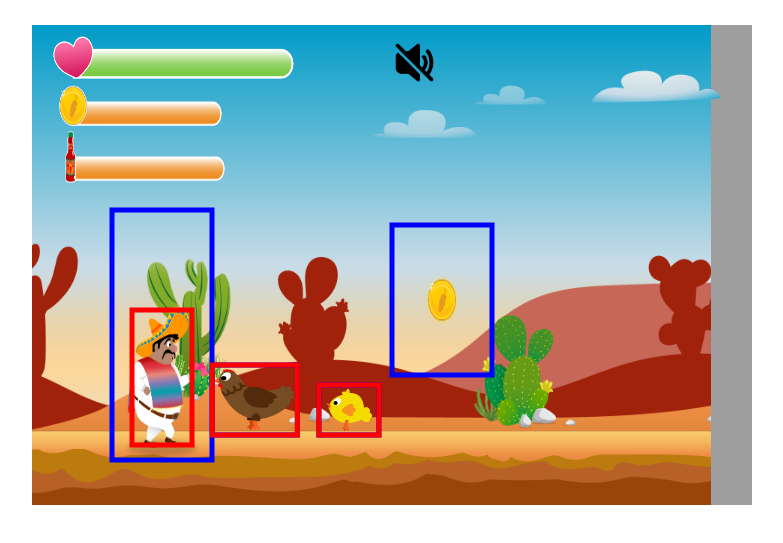
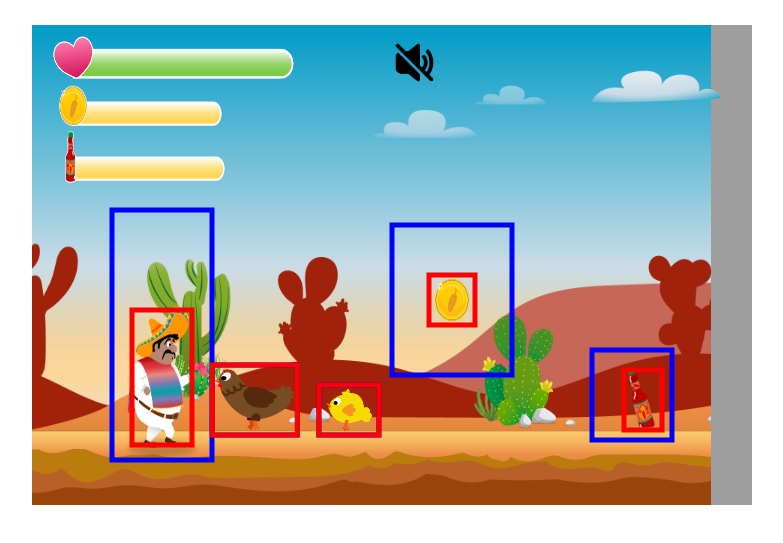
Before and after one commit to Phillipcodes/El_pollo_loco, a plain HTML site: page index.html in a window 1280 px wide. Shown: the part 185-728 px from the top of the page, without its empty margins (248-1031 px from the left). Drawn offline with Linux system fonts and the light colour scheme; animation ran at ten frames a second.

Commit message:
update 0.65v

```diff
--- /dev/null
+++ b/classes/bottle.class.js
@@ -0,0 +1,22 @@
+class Bottle extends DrawableObject {
+    img;
+    height = 90;
+    width = 80;
+
+    offset = {
+        top: 20, //offset x iist links y top  width is right height is bottom
+        bottom:10,
+        left: 32,
+        right: 10,
+      };
+
+    constructor(group,index) {
+        super().loadImage('./img/6_salsa_bottle/1_salsa_bottle_on_ground.png');
+        this.x = this.setCollectablesPoint(group,index) +200
+        this.y = 325
+
+
+
+     }
+
+}
--- a/classes/bottle_bar.class.js
+++ b/classes/bottle_bar.class.js
@@ -20,7 +20,7 @@ this.x = 25
 this.y = 100
 this.height = 65
 this.width = 170
-this.setPercentage(100);
+this.setPercentage(0);
 }
 
 setPercentage(percentage) {
@@ -33,15 +33,15 @@ this.img = this.imageCache[path];
 resolveImageIndex() {
 if(this.percentage == 100) {
 return 5;
-} else if (this.percentage > 80) {
+} else if (this.percentage >= 80) {
 return 4;
-}else if (this.percentage > 60) {
+}else if (this.percentage >= 60) {
 return 3;
 }
-else if (this.percentage > 40) {
+else if (this.percentage >= 40) {
 return 2;
 }
-else if (this.percentage > 20) {
+else if (this.percentage >= 20) {
 return 1;
 }else   {
 return 0;
--- a/classes/character.class.js
+++ b/classes/character.class.js
@@ -61,10 +61,18 @@ class Character extends MovableObject {
   ];
   world;
   speed = 4;
+  coinAmount = 0;
+    coinMax = 0;
+
+  bottleAmount = 0;
+  bottleMax = 0;
+
   walking_sound = SoundManager.getSound('walk');
   idle_sound = SoundManager.getSound('idle');
   jump_sound = SoundManager.getSound('jump');
   hurt_sound = SoundManager.getSound('hit');
+  full_sound = SoundManager.getSound('pepeFull')
+  collect_sound = SoundManager.getSound('collect')
   sounds = [];
 
   constructor() {
@@ -81,11 +89,49 @@ class Character extends MovableObject {
 
   }
 
+  setMax(coinMax,bottleMax) {
+    this.coinMax = coinMax;
+    this.bottleMax = bottleMax;
+
+}
+
+updateCollectables(amount) {
+  if(amount === 'coinAmount') {
+  this.coinAmount++
+
+  }else {
+    this.bottleAmount++
+
+  }
+  if(this.bottleAmount == this.bottleMax) {
+    this.full_sound.play();
+  }
+  this.collect_sound.play();
+  // Weitere Logik, um die Anzeige der gesammelten Münzen zu aktualisieren
+}
+
+
   animate() {
     setInterval(() => {
       this.handleCharacter();
     }, 1000 / 60);
     setInterval(() => {
+      this.characterMovementanimation();
+    }, 105);
+    setInterval(() => {
+     this.idleAnimation();
+    }, 120);
+  }
+
+  idleAnimation() {
+    if (this.isSleeping) {
+      this.playAnimation(this.IMAGES_SLEEPING);
+    } else if(this.isIdle) {
+      this.playAnimation(this.IMAGES_IDLE);
+    }
+  }
+
+  characterMovementanimation() {
     if (this.isDead()) {
       this.playAnimation(this.IMAGES_DEAD);
     } else if (this.isHurt()) {
@@ -99,14 +145,6 @@ class Character extends MovableObject {
         this.playAnimation(this.IMAGES_WALKING);
       }
     }
-    }, 95);
-    setInterval(() => {
-      if (this.isSleeping) {
-        this.playAnimation(this.IMAGES_SLEEPING);
-      } else if(this.isIdle) {
-        this.playAnimation(this.IMAGES_IDLE);
-      }
-    }, 120);
   }
 
   handleCharacter() {
--- a/classes/coin_bar.class.js
+++ b/classes/coin_bar.class.js
@@ -18,8 +18,12 @@ constructor() {
   this.y = 45
   this.height = 65
   this.width = 170
-  this.setPercentage(100);
+  this.setPercentage(0);
 }
+
+
+
+
 
 setPercentage(percentage) {
   this.percentage = percentage
@@ -31,15 +35,15 @@ setPercentage(percentage) {
 resolveImageIndex() {
   if(this.percentage == 100) {
       return 5;
-  } else if (this.percentage > 80) {
+  } else if (this.percentage >= 80) {
       return 4;
-  }else if (this.percentage > 60) {
+  }else if (this.percentage>= 60) {
       return 3;
   }
-  else if (this.percentage > 40) {
+  else if (this.percentage >= 40) {
       return 2;
   }
-  else if (this.percentage > 20) {
+  else if (this.percentage >= 20) {
       return 1;
   }else   {
       return 0;
--- a/classes/coins.class.js
+++ b/classes/coins.class.js
@@ -1,4 +1,17 @@
-class Coin extends Objects {
+class Coin extends DrawableObject {
+
+
+    img;
+    height = 150;
+    width = 120;
+
+    offset = {
+        top: 50, //offset x iist links y top  width is right height is bottom
+        bottom: 50,
+        left: 37,
+        right: 37,
+      };
+
     constructor(group,index) {
         super().loadImage('./img/8_coin/coin_1.png');
         this.x = this.setCollectablesPoint(group,index)
@@ -7,4 +20,6 @@ class Coin extends Objects {
 
 
      }
+
+
 }
--- a/classes/drawable_object.class.js
+++ b/classes/drawable_object.class.js
@@ -28,8 +28,17 @@ class DrawableObject {
 
 
 
+      isColliding(mo) {
+        return (
+          this.x + this.width - this.offset.right > mo.x + mo.offset.left &&
+          this.y + this.height - this.offset.bottom > mo.y + mo.offset.top &&
+          this.x + this.offset.left < mo.x + mo.width - mo.offset.right &&
+          this.y + this.offset.top < mo.y + mo.height - mo.offset.bottom
+        );
+      }
+
   drawFrame(ctx) {
-    if (this instanceof Character || this instanceof Chicken || this instanceof BabyChicken || this instanceof Endboss) {
+    if (this.setDrawFrameInstance()) {
       ctx.beginPath();
       ctx.lineWidth = "5";
       ctx.strokeStyle = "blue";
@@ -37,7 +46,7 @@ class DrawableObject {
       ctx.stroke();
     }
 
-    if (this instanceof Character || this instanceof Chicken || this instanceof BabyChicken || this instanceof Endboss) {
+    if (this.setDrawFrameInstance()) {
       ctx.beginPath();
       ctx.lineWidth = "5";
       ctx.strokeStyle = "red";
@@ -45,4 +54,29 @@ class DrawableObject {
       ctx.stroke();
     }
   }
+
+  setCollectablesPoint(group, index) {
+    const groupSpacing = 550; // Abstand zwischen den Gruppen
+    const innerGroupSpacing = 150; // Abstand zwischen den Hühnern innerhalb der Gruppe
+    const baseX = 400 + (group - 1) * groupSpacing; // Basisposition je nach Gruppe
+    const offset = index * innerGroupSpacing; // Abstand zwischen den Hühnern
+    return baseX + offset;
+  }
+
+
+  setDrawFrameInstance() {
+   return this instanceof Character || this instanceof Chicken || this instanceof BabyChicken || this instanceof Endboss || this instanceof Coin || this instanceof Bottle
+  }
+
+
+  collectItem(item,array) {
+    if(this.isColliding(item)) {
+      let index = array.indexOf(item);
+      if (index > -1) {
+        array.splice(index,1)
+
+      }
+    }
+  }
+
 }
--- a/classes/level.class.js
+++ b/classes/level.class.js
@@ -3,12 +3,14 @@ class Level {
     clouds;
     BackgroundObjects;
     coins;
+    bottles;
     level_end_x = 2200
 
-    constructor(enemies,clouds,BackgroundObjects,coins) {
+    constructor(enemies,clouds,BackgroundObjects,coins,bottles) {
         this.enemies = enemies;
         this.clouds = clouds;
         this.BackgroundObjects = BackgroundObjects;
         this.coins = coins
+        this.bottles = bottles
     }
 }
--- a/classes/movable-object.class.js
+++ b/classes/movable-object.class.js
@@ -21,14 +21,7 @@ class MovableObject extends DrawableObject{
   lastHit = 0;
 
 
-  isColliding(mo) {
-    return (
-      this.x + this.width - this.offset.right > mo.x + mo.offset.left &&
-      this.y + this.height - this.offset.bottom > mo.y + mo.offset.top &&
-      this.x + this.offset.left < mo.x + mo.width - mo.offset.right &&
-      this.y + this.offset.top < mo.y + mo.height - mo.offset.bottom
-    );
-  }
+
 
   hit(enemy) {
     this.health -= enemy;
--- a/classes/none_moveable_objects.class.js
+++ b/classes/none_moveable_objects.class.js
@@ -1,35 +1,25 @@
-class Objects {
-  x = 35;
-  y = 35;
-  img;
-  height = 150;
-  width = 100;
+// class Objects {
 
-  draw(ctx) {
-    // maybe renmae it later to makke it clear that it draws none movable objects.
-    ctx.drawImage(this.img, this.x, this.y, this.width, this.height);
-  }
 
-  drawFrame(ctx) {
-    if ( this instanceof Objects) {
-      ctx.beginPath();
-      ctx.lineWidth = "5";
-      ctx.strokeStyle = "blue";
-      ctx.rect(this.x, this.y, this.width, this.height);
-      ctx.stroke();
-    }
-  }
+//   draw(ctx) {
+//     // maybe renmae it later to makke it clear that it draws none movable objects.
+//     ctx.drawImage(this.img, this.x, this.y, this.width, this.height);
+//   }
 
-  loadImage(path) {
-    this.img = new Image();
-    this.img.src = path;
-  }
+//   drawFrame(ctx) {
+//     if ( this instanceof Objects) {
+//       ctx.beginPath();
+//       ctx.lineWidth = "5";
+//       ctx.strokeStyle = "blue";
+//       ctx.rect(this.x, this.y, this.width, this.height);
+//       ctx.stroke();
+//     }
+//   }
 
-  setCollectablesPoint(group, index) {
-    const groupSpacing = 550; // Abstand zwischen den Gruppen
-    const innerGroupSpacing = 150; // Abstand zwischen den Hühnern innerhalb der Gruppe
-    const baseX = 400 + (group - 1) * groupSpacing; // Basisposition je nach Gruppe
-    const offset = index * innerGroupSpacing; // Abstand zwischen den Hühnern
-    return baseX + offset;
-  }
-}
+//   loadImage(path) {
+//     this.img = new Image();
+//     this.img.src = path;
+//   }
+
+
+// }
--- a/classes/sound_manager.class.js
+++ b/classes/sound_manager.class.js
@@ -1,10 +1,12 @@
 class SoundManager {
     static sounds = {
         throw: new Audio('./audio/throw_sound.mp3'),
-        walk: new Audio('../audio/pepe_walk_sound.mp3'),
-        jump: new Audio('../audio/01 JUMP_ESP_SOUND.mp3'),
-        hit: new Audio('../audio/01 JUMP_ESP_SOUND v2.mp3'),
-        idle: new Audio('../audio/03 ASLEEP_ESP_SOUND V2.mp3') // Idle-Sound hinzufügen
+        walk: new Audio('./audio/pepe_walk_sound.mp3'),
+        jump: new Audio('./audio/01 JUMP_ESP_SOUND.mp3'),
+        hit: new Audio('./audio/01 JUMP_ESP_SOUND v2.mp3'),
+        idle: new Audio('./audio/03 ASLEEP_ESP_SOUND V2.mp3'),
+        collect: new Audio('./audio/collect.mp3'),
+        pepeFull: new Audio('./audio/02 HOT SAUCE_ESP_SOUND.mp3'), // Idle-Sound hinzufügen
       };
 
 
--- a/classes/statusbar.class.js
+++ b/classes/statusbar.class.js
@@ -1,10 +1,10 @@
 class StatusBar extends DrawableObject {
-    IMAGES_HP = ['../img/7_statusbars/1_statusbar/2_statusbar_health/green/0.png',
-              '../img/7_statusbars/1_statusbar/2_statusbar_health/green/20.png',
-              '../img/7_statusbars/1_statusbar/2_statusbar_health/green/40.png',
-              '../img/7_statusbars/1_statusbar/2_statusbar_health/green/60.png',
-              '../img/7_statusbars/1_statusbar/2_statusbar_health/green/80.png',
-              '../img/7_statusbars/1_statusbar/2_statusbar_health/green/100.png',
+    IMAGES_HP = ['./img/7_statusbars/1_statusbar/2_statusbar_health/green/0.png',
+              './img/7_statusbars/1_statusbar/2_statusbar_health/green/20.png',
+              './img/7_statusbars/1_statusbar/2_statusbar_health/green/40.png',
+              './img/7_statusbars/1_statusbar/2_statusbar_health/green/60.png',
+              './img/7_statusbars/1_statusbar/2_statusbar_health/green/80.png',
+              './img/7_statusbars/1_statusbar/2_statusbar_health/green/100.png',
     ];
 
 
--- a/classes/world.class.js
+++ b/classes/world.class.js
@@ -12,12 +12,14 @@ sounds = [];
   bottlebar = new BottleBar();
   throwableObjects = [];
 
+
   constructor(canvas, keyboard) {
     this.ctx = canvas.getContext("2d");
     this.canvas = canvas;
     this.keyboard = keyboard;
     this.draw();
     this.setWorld();
+    this.character.setMax(this.level.coins.length,this.level.bottles.length);
     this.run();
     this.sounds = [ ...this.character.sounds,];
   }
@@ -32,16 +34,28 @@ sounds = [];
     setInterval(() => {
       this.checkEnemyCollison();
       this.checkThrowObject();
+      this.checkBottleCollison();
+      this.checkCoinCollison();
     }, 100);
   }
 
 
   checkThrowObject() {
-    if(this.keyboard.SPACE) {
-      let bottle = new ThrowableObject(this.character.x + 40 ,this.character.y + 100);
+    if(this.keyboard.SPACE && this.character.bottleAmount > 0) {
+      let throwRange = 10;
+      let xOffset = 40;
+      if(this.character.otherDirection == true) {
+        throwRange = -10
+        xOffset = -30
+      }
+      let bottle = new ThrowableObject(this.character.x + xOffset ,this.character.y + 100, throwRange);
       this.throwableObjects.push(bottle);
+      this.character.bottleAmount--
+      let setBottlePercentage = this.character.bottleAmount * 100 / this.character.bottleMax
+      this.bottlebar.setPercentage(setBottlePercentage)
+     }
 
-    }
+
   }
 
 
@@ -57,6 +71,37 @@ sounds = [];
 
   }
 
+  checkBottleCollison() {
+    this.level.bottles.forEach(bottle => {
+      if(this.character.isColliding(bottle)) {
+        console.log('collison detected', bottle);
+        this.character.collectItem(bottle,this.level.bottles);
+        this.character.updateCollectables()
+        let setBottlePercentage = this.character.bottleAmount * 100 / this.character.bottleMax
+        this.bottlebar.setPercentage(setBottlePercentage)
+
+      }
+
+    });
+
+  }
+
+
+
+  checkCoinCollison() {
+    this.level.coins.forEach(coin => {
+      if(this.character.isColliding(coin)) {
+        console.log('collison detected', coin);
+        this.character.collectItem(coin,this.level.coins)
+        this.character.updateCollectables('coinAmount')
+        let setCoinPercentage = this.character.coinAmount * 100 / this.character.coinMax
+        this.coinbar.setPercentage(setCoinPercentage)
+      }
+
+    });
+
+  }
+
   draw() {
     this.ctx.clearRect(0, 0, this.canvas.width, this.canvas.height);
     this.ctx.translate(this.camera_x, 0);
@@ -64,7 +109,8 @@ sounds = [];
     this.addObjectsToMap(this.level.clouds);
     this.drawStatusBars();
     this.addToMap(this.character);
-    this.addObjectsToMap(this.level.coins); // maybe rewirte the draw function for none moveable objects jsut to make it clearer what in which class it contains
+    this.addObjectsToMap(this.level.coins);
+    this.addObjectsToMap(this.level.bottles); // maybe rewirte the draw function for none moveable objects jsut to make it clearer what in which class it contains
     this.addObjectsToMap(this.level.enemies);
     this.addObjectsToMap(this.throwableObjects)
     this.ctx.translate(-this.camera_x, 0);
@@ -117,18 +163,18 @@ sounds = [];
 
   initializeSoundButton() {
     const soundButton = document.getElementById('sound-button');
-    soundButton.onclick = () => {
+
       if (playSound) {
         SoundManager.muteAll();;
-        soundButton.src = '../img/10_overlay_icons/volume.png';
+        soundButton.src = './img/10_overlay_icons/volume.png';
         playSound = false;
       } else {
         SoundManager.unmuteAll();
-        soundButton.src = '../img/10_overlay_icons/no_sound.png';
+        soundButton.src = './img/10_overlay_icons/no_sound.png';
         playSound = true;
       }
     };
-  }
+
 
 
 
--- a/js/game.js
+++ b/js/game.js
@@ -58,6 +58,6 @@ window.addEventListener('keyup',(event) => {
     }
  })
 
- function setMuteSounds() {
-   document.getElementById('sound-button').onclick = () => world.initializeSoundButton();
+  function setMuteSounds() {
+   document.getElementById('mute-container').onclick = () => world.initializeSoundButton();
  }
--- a/levels/level1.js
+++ b/levels/level1.js
@@ -60,4 +60,10 @@ const level1 = new Level(
         new Coin(4,0),
         new Coin(5,0),
     ],
+
+    [
+        new Bottle(1,0),
+        new Bottle(2,0),
+        new Bottle(3,0),
+    ]
 );
```
Also changed, not shown: classes/throwable_object.class.js (+7 -4 lines), index.html (+3 -2 lines), 1 other file. Lines whose indentation alone changed are shown as unchanged.
